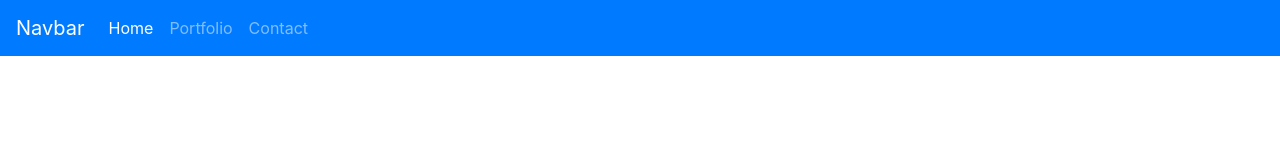
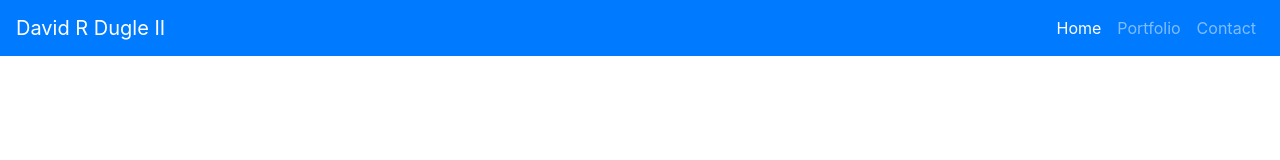
Before and after one commit to daviddugle/02-CSS-and-bootstrap-homework-Responsive-Portfolio, a plain HTML site: page contact.html in a window 1280 px wide. Drawn offline with nearby package versions, Linux system fonts and the light colour scheme.

Commit message:
added nav formatting

```diff
--- a/contact.html
+++ b/contact.html
@@ -6,15 +6,17 @@
     <title>Contact Me</title>
     <!--Linking to Bootstrap style sheet-->
     <link rel="stylesheet" href="https://cdn.jsdelivr.net/npm/bootstrap@4.5.3/dist/css/bootstrap.min.css" integrity="sha384-TX8t27EcRE3e/ihU7zmQxVncDAy5uIKz4rEkgIXeMed4M0jlfIDPvg6uqKI2xXr2" crossorigin="anonymous">
+    <!--add moblie responsive-->
+    <meta name="viewport" content="width=device-width, initial-scale=1, shrink-to-fit=no">
 </head>
 <body>
     <!--We are going to need a Navigation bar across all three pages...Let's do that here-->
     <nav class="navbar navbar-expand-lg navbar-dark bg-primary">
-        <a class="navbar-brand" href="#">Navbar</a>
+        <a class="navbar-brand" href="#">David R Dugle II</a>
         <button class="navbar-toggler" type="button" data-toggle="collapse" data-target="#navbarNav" aria-controls="navbarNav" aria-expanded="false" aria-label="Toggle navigation">
           <span class="navbar-toggler-icon"></span>
         </button>
-        <div class="collapse navbar-collapse" id="navbarNav">
+        <div class="collapse navbar-collapse justify-content-end" id="navbarNav">
           <ul class="navbar-nav">
             <li class="nav-item active">
               <a class="nav-link" href="#">Home <span class="sr-only">(current)</span></a>
```
Also changed, not shown: index.html (+4 -2 lines), portfolio.html (+4 -2 lines), 1 other file.
